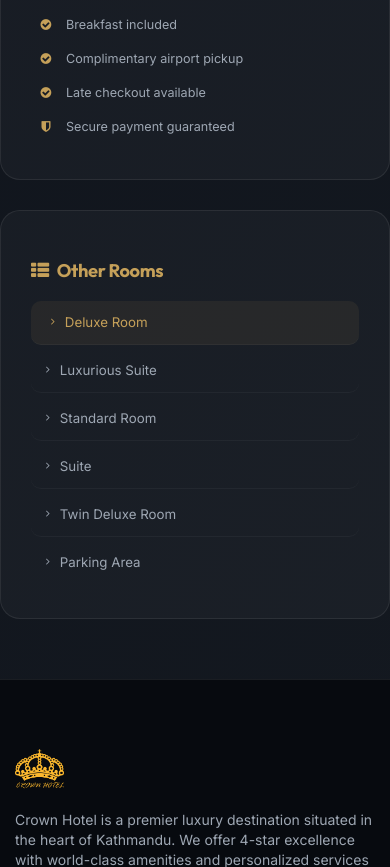
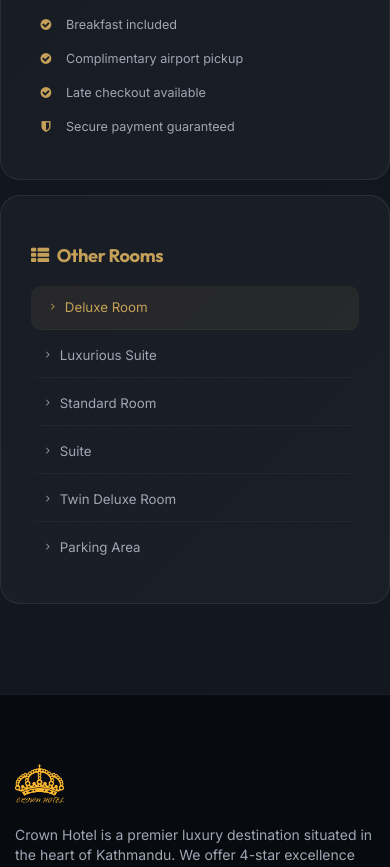
Before and after one commit to Sujal-Manandhar/Hotel-Management-System, a PHP site: page /room_details.php?room_id=28 in a window 390 px wide. Shown: the part 2950-3817 px from the top of the page. Run offline with PHP 8.4, Linux system fonts and the light colour scheme; a user stored in the database is signed in; data comes from the database, SQL or seed files in the repository; some libraries are stand-ins or nearby versions.

Commit message:
Fix booking widget overlapping Other Rooms sidebar on room_details.php

```diff
--- a/admin/user_registration.php
+++ b/admin/user_registration.php
@@ -2,7 +2,7 @@
 	<h1>User Registration</h1><hr>
 	<tr>
 		<th>Sr No</th>
-		<th>Name</th>
+		<th>Full Name</th>
 		<th>Email</th>
 		<th>Password</th>
 		<th>Mobile</th>
--- a/room_details.php
+++ b/room_details.php
@@ -179,13 +179,15 @@
     }
 
     /* Booking Sidebar */
+    .rd-sidebar-sticky {
+      position: sticky;
+      top: 85px;
+    }
     .rd-booking-card {
       background: var(--glass-bg);
       border: 1px solid var(--glass-border);
       border-radius: 20px;
       padding: 35px;
-      position: sticky;
-      top: 85px;
     }
     .rd-booking-card h3 {
       color: #fff;
@@ -265,7 +267,7 @@
       border: 1px solid var(--glass-border);
       border-radius: 20px;
       padding: 30px;
-      margin-top: 20px;
+      margin-top: 15px;
     }
     .rd-other-rooms h3 {
       color: var(--primary-color);
@@ -323,7 +325,7 @@
       .gallery-grid {
         grid-template-columns: repeat(2, 1fr);
       }
-      .rd-booking-card {
+      .rd-sidebar-sticky {
         position: static;
         margin-bottom: 30px;
       }
@@ -426,6 +428,7 @@ $room_image = $res['image'];
 
     <!-- Right Column - Booking & Navigation -->
     <div class="col-md-4">
+      <div class="rd-sidebar-sticky">
       <!-- Sticky Booking Widget -->
       <div class="rd-booking-card">
         <h3>Reserve Your Stay</h3>
@@ -472,6 +475,7 @@ $room_image = $res['image'];
         </a>
         <?php } ?>
       </div>
+      </div><!-- end rd-sidebar-sticky -->
     </div>
   </div>
 </div>
```
